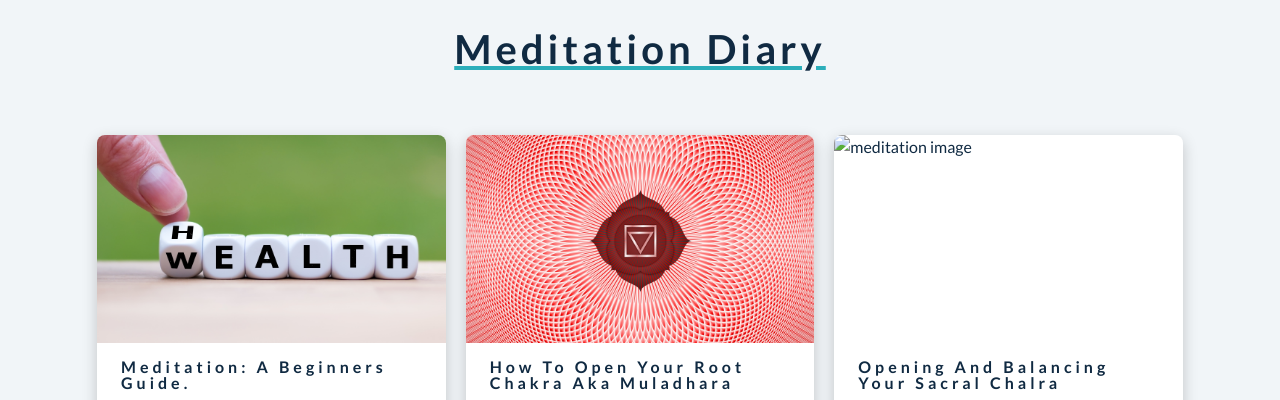
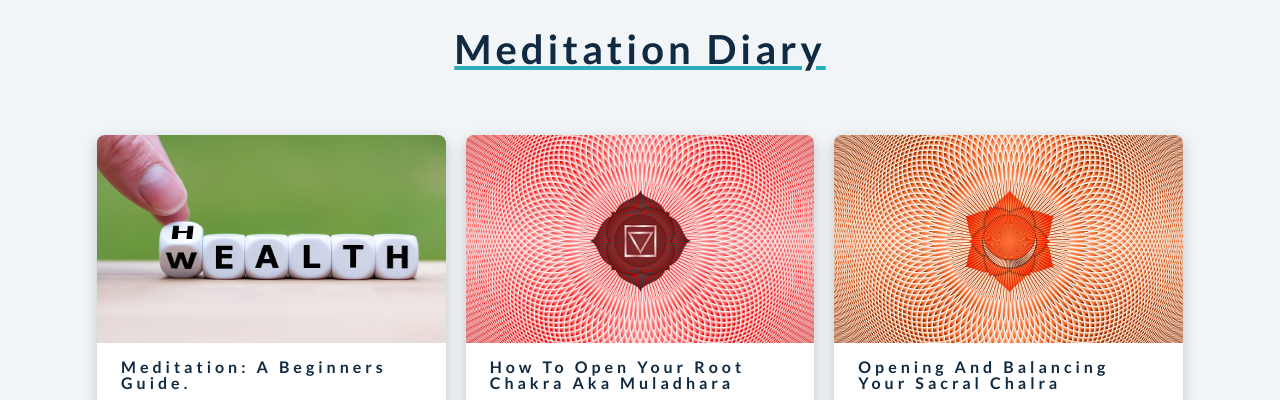
Before and after one commit to ZacJackson/Iconic-Meditation, a plain HTML site: page index.html in a window 1280 px wide. Shown: the part 1560-1960 px from the top of the page. Drawn offline with Linux system fonts and the light colour scheme.

Commit message:
changed  sacral chakra image on index blog card

```diff
--- a/index.html
+++ b/index.html
@@ -199,7 +199,7 @@
     <div class="card">
       <!-- card front -->
       <div class="card-side card-front">
-        <img src="./sacral-chakra.html" alt="meditation image">
+        <img src="./images/chakra-4354545_1280.jpg" alt="meditation image">
         <div class="card-info">
           <h4>Opening and Balancing your Sacral Chalra</h4>
           <p>You may not know it, but your sacral chakra (Swadhisthana) is one of the most powerful and influential centers in your body.</p>
```
